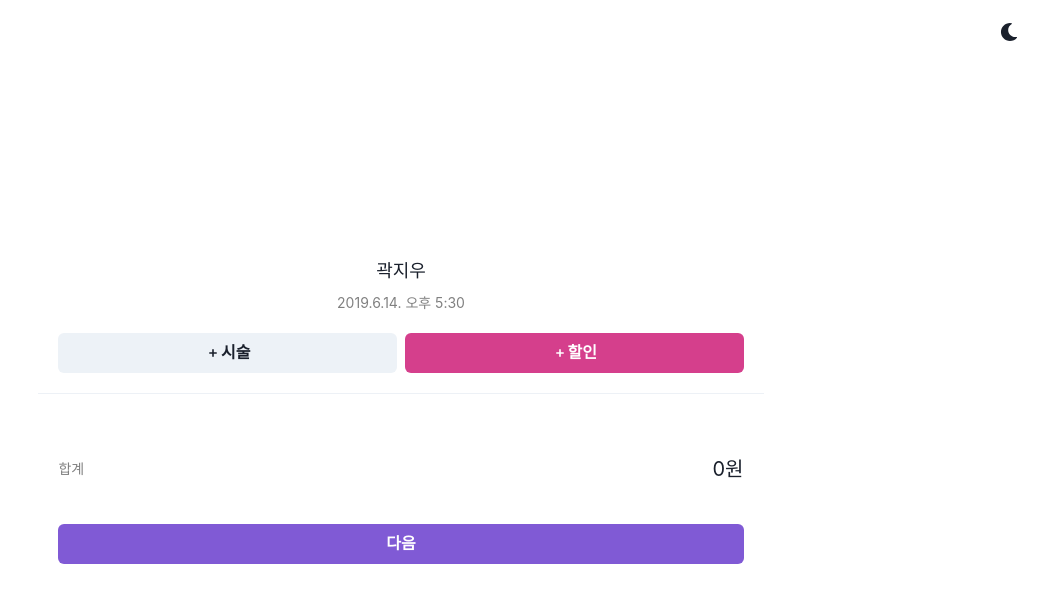
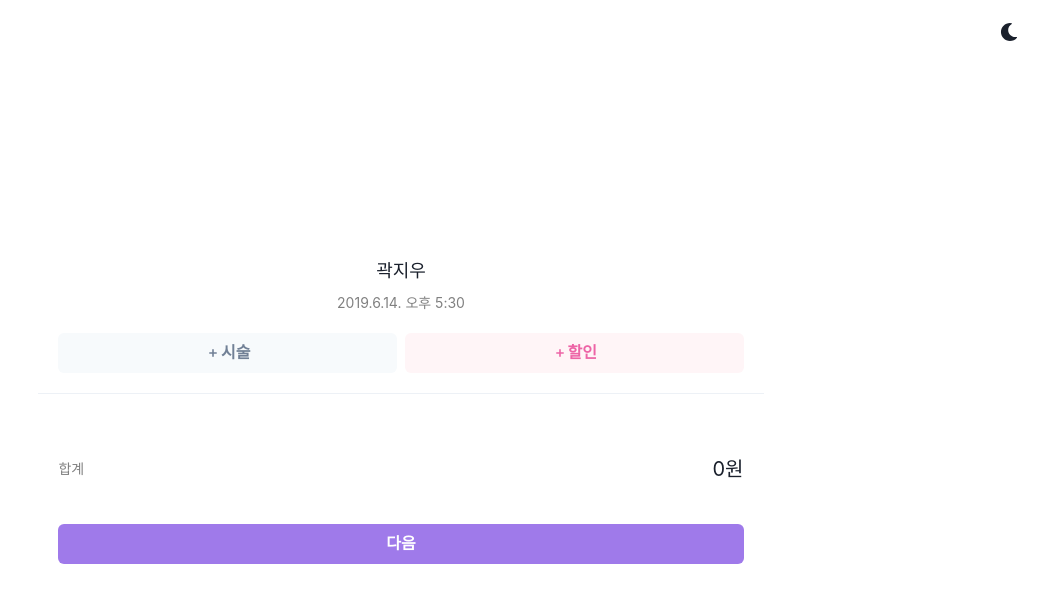
Before and after one commit to raincoat98/colavo, a React (Create React App) app: page / in a window 1280 px wide. Shown: the top 602 px of the page, without its empty margins (239-1280 px from the left). Built offline with nearby package versions, Linux system fonts and the light colour scheme.

Commit message:
장바구니 버튼 색상 변경

```diff
--- a/src/component/Cart/Cart.tsx
+++ b/src/component/Cart/Cart.tsx
@@ -14,7 +14,12 @@ const Cart = () => {
       <CartList />
       <CartTotalPrice />
       <VStack p={5}>
-        <Button colorScheme="purple" width="100%">
+        <Button
+          bg={"purple.400"}
+          _hover={{ bg: "purple.500" }}
+          color="white"
+          width="100%"
+        >
           다음
         </Button>
       </VStack>
--- a/src/component/Cart/CartButtons.tsx
+++ b/src/component/Cart/CartButtons.tsx
@@ -4,12 +4,22 @@ import { SmallAddIcon } from "@chakra-ui/icons";
 const CartButtons = () => {
   return (
     <Flex gap={1} p={5}>
-      <Button colorScheme="gray" width="100%">
+      <Button
+        bg={"gray.50"}
+        _hover={{ bg: "gray.100" }}
+        color="gray.500"
+        width="100%"
+      >
         <SmallAddIcon />
         <Text>시술</Text>
       </Button>
       <Spacer />
-      <Button colorScheme="pink" width="100%">
+      <Button
+        bg={"pink.50"}
+        _hover={{ bg: "pink.100" }}
+        color="pink.400"
+        width="100%"
+      >
         <SmallAddIcon />
         <Text>할인</Text>
       </Button>
```
